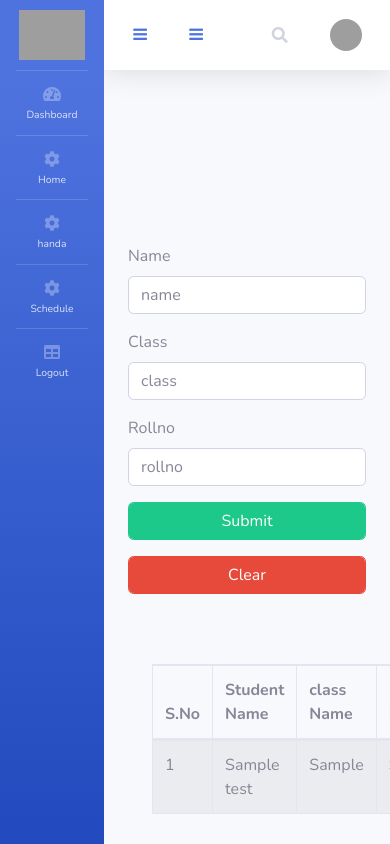
After one commit to vikaskumar1025/basicss, a PHP site: page /practice.php in a window 390 px wide. The commit adds this page. Run offline with PHP 8.4, Linux system fonts and the light colour scheme; a user stored in the database is signed in; tables that the repository leaves empty or names only in its code hold one stand-in row (values such as "Sample post"); grey boxes are pictures that could not be loaded.

Commit message:
dfggvdevdfvfdvdfgvdgvdfg

```diff
--- a/dbconnection.php
+++ b/dbconnection.php
@@ -2,14 +2,14 @@
 $servername = "localhost";
 $username = "root";
 $password = "";
-$dbname="power_house_db";
+$dbname="practice";
 try {
 
 
     $conn = new PDO("mysql:host=$servername;dbname=$dbname", $username, $password);
     // set the PDO error mode to exception
     $conn->setAttribute(PDO::ATTR_ERRMODE, PDO::ERRMODE_EXCEPTION);
-     echo "Connected successfully";
+    // echo "Connected successfully";
     }
 catch(PDOException $e)
     {
--- a/header.php
+++ b/header.php
@@ -80,6 +80,25 @@
 			  </div>
 			</div>
 		  </li>
+<!----add item handa---->
+<hr class="sidebar-divider my-0">
+	<!-- Nav Item - Home  Menu -->
+		  <li class="nav-item">
+				<a class="nav-link collapsed" href="#" data-toggle="collapse" data-target="#home" aria-expanded="true" aria-controls="home">
+				  <i class="fas fa-fw fa-cog"></i>
+				  <span>handa</span>
+				</a>
+			<div id="home" class="collapse" aria-labelledby="headingTwo" data-parent="#accordionSidebar">
+			  <div class="bg-white py-2 collapse-inner rounded">
+				<h6 class="collapse-header">handa :</h6>
+				<a class="collapse-item" href="addschool.php">Add School</a>
+				<a class="collapse-item" href="invoice.php">Generate Invoice</a>
+
+			  </div>
+			</div>
+		  </li>
+
+
 
 
 
@@ -100,6 +119,11 @@
     			  </div>
     			</div>
     		  </li>
+
+
+
+
+
 
 
 
@@ -133,6 +157,12 @@
 
           <!-- Sidebar Toggle (Topbar) -->
           <button id="sidebarToggleTop" class="btn btn-link d-md-none rounded-circle mr-3">
+            <i class="fa fa-bars"></i>
+          </button>
+
+
+<!----add toggle close button handa----->
+ <button id="sidebarToggleTop" class="btn btn-link d-md-none rounded-circle mr-3">
             <i class="fa fa-bars"></i>
           </button>
 
--- /dev/null
+++ b/practice.php
@@ -0,0 +1,296 @@
+<?php
+$pagename="practice.php";
+$tablename="test";
+include('header.php');
+
+extract($_REQUEST);
+
+if(isset($name))
+{
+insert($tablename);
+
+}
+
+
+if(isset($id))
+{
+destroy($id,$tablename);
+}
+
+
+?>
+<!----start code here--->
+<form method="post" name="myform" action="practice.php" id="myform" >
+      <div class="container">
+           <div class="row">
+                <div class="col-md-4">
+                </div>
+                 <div class="col-md-1">
+                     <label for="male">Name</label>
+                   </div>
+                <div class="col-md-3">
+                      <div class="form-group">
+                        <input type="text" name="name"  id="name" class="form-control" placeholder="name" required>
+                       </div>
+                 </div>
+                        <div class="col-md-4">
+                        </div>
+           </div>
+
+  <div class="row">
+                <div class="col-md-4">
+
+                </div>
+                 <div class="col-md-1">
+                 <label for="male">Class</label>
+                    </div>
+                <div class="col-md-3">
+                      <div class="form-group">
+                        <input type="text" name="name"  id="class" class="form-control" placeholder="class" required>
+                       </div>
+                 </div>
+                        <div class="col-md-4">
+                        </div>
+           </div>
+
+  <div class="row">
+                <div class="col-md-4">
+                </div>
+                <div class="col-md-1">
+                    <label for="male">Rollno</label>
+                         </div>
+                <div class="col-md-3">
+                      <div class="form-group">
+                        <input type="text" name="rollno"  id="rollno" class="form-control" placeholder="rollno" required>
+                       </div>
+                 </div>
+                        <div class="col-md-4">
+                        </div>
+           </div>
+
+
+            <div class="row">
+                  <div class="col-md-4"></div>
+                  <div class="col-md-2">
+                        <div class="form-group">
+                              <input type="submit"  class="btn btn-success form-control">
+                        </div>
+                  </div>
+
+                   <div class="col-md-2">
+                          <div class="form-group">
+                             <input type="reset" value="Clear"  class="btn btn-danger form-control">
+                           </div>
+                                    </div>
+                  <div class="col-md-2"></div>
+
+
+            </div>
+
+</form>
+<br>
+<br>
+
+<div class="container">
+ <div class="row ">
+	<div class="col-md-12">
+	  <table id="example" class="table table-striped table-bordered" style="width:100%">
+        <thead>
+            <tr>
+                <th>S.No</th>
+				<th>Student Name</th>
+				<th>class Name</th>
+					<th>Rollno </th>
+						<th>Action Delete</th>
+            </tr>
+        </thead>
+        <tbody>
+
+<?php $rows=select($tablename);
+
+
+							  if($rows!=null)
+							  {
+								  $count=1;
+								foreach($rows as $row)
+								{
+
+								$id=$row['id'];
+								$name=$row['name'];
+							    $class=$row['class'];
+								$roll=$row['roll'];
+
+							echo "<tr><td>$count</td>
+
+							<td>$name</td>
+							<td>$class</td>
+							<td>$roll</td>
+
+
+							<td><div class='btn btn-danger' onclick=del($id,this)>Delete</div></td>
+								<td><div class='btn btn-danger' onclick=edit($id)>edit</div></td>
+							</tr>";
+
+						$count=$count+1;
+								}
+							  }
+?>
+
+        </tbody>
+
+    </table>
+
+
+	</div>
+	 </div>
+</div>
+
+
+<br>
+
+
+<script type="text/javascript">
+$(document).ready(function (e) {
+	$("#myform").on('submit',(function(e) {
+
+			e.preventDefault();
+
+
+
+					$.ajax({
+						url: "<?php echo $pagename ?>",
+						type: "POST",
+						data:  new FormData(this),
+						contentType: false,
+						cache: false,
+						processData:false,
+						success: function(data)
+						{
+						alert(data);
+
+						window.location.href= "<?php echo $pagename ?>";
+						},
+						error: function()
+						{
+
+							alert("Something went Wrong !");
+						}
+
+
+				   });
+
+
+
+
+	}));
+});
+
+
+</script>
+
+
+
+
+
+<script>
+
+ $(document).ready(function() {
+    $('#example').DataTable();
+} );
+
+
+	function del(id,o)
+	{
+		//alert(id);
+		if(confirm('Are you sure want to delete?'))
+		{
+			 var p=o.parentNode.parentNode;
+             p.parentNode.removeChild(p);
+
+				$.ajax({
+						url:  "<?php echo $pagename ?>",
+						type: "POST",
+						data:  {"id":id},
+						success: function(data)
+						{
+						alert(data);
+						},
+						error: function()
+						{
+
+							alert("Something went Wrong !");
+						}
+
+
+				   });
+
+			//window.location.href='vapaar.php?id='+id;
+		}
+	}
+
+</script>
+
+
+
+ <!-- Modal -->
+  <div class="modal fade" id="myModal" role="dialog">
+    <div class="modal-dialog">
+
+      <!-- Modal content-->
+      <div class="modal-content">
+        <div class="modal-header">
+          <button type="button" class="close" data-dismiss="modal">&times;</button>
+          <h4 class="modal-title">Modal Header</h4>
+        </div>
+        <div class="modal-body">
+          <form method="post" name="myform" action="practice.php" id="myform" >
+                <div class="container">
+                     <div class="row">
+                          <div class="col-md-4">
+                          </div>
+                           <div class="col-md-1">
+                               <label for="male">Name</label>
+                             </div>
+                          <div class="col-md-3">
+                                <div class="form-group">
+                                  <input type="text" name="name"  id="name" class="form-control" placeholder="name" required>
+                                 </div>
+                           </div>
+                                  <div class="col-md-4">
+                                  </div>
+                     </div>
+
+            <div class="row">
+                          <div class="col-md-4">
+
+                          </div>
+                           <div class="col-md-1">
+                           <label for="male">Class</label>
+                              </div>
+                          <div class="col-md-3">
+                                <div class="form-group">
+                                  <input type="text" name="name"  id="class" class="form-control" placeholder="class" required>
+                                 </div>
+                           </div>
+                                  <div class="col-md-4">
+                                  </div>
+               </div>
+        </div>
+        </form>
+        <div class="modal-footer">
+          <button type="button" class="btn btn-default" data-dismiss="modal">Close</button>
+        </div>
+      </div>
+
+    </div>
+  </div>
+
+
+
+
+
+<?php
+
+include('footer.php');
+
+?>
--- a/test.php
+++ b/test.php
@@ -17,7 +17,7 @@ include ("dbconnection.php");
 				}
 				$query="insert into $tablename values($valnew)";
 				$sql =$GLOBALS['conn']->prepare ($query);
-				echo $query;
+				//echo $query;
 				$sql->execute() or die(print_r($sql->errorInfo(), true));
 				echo "<script>alert('Data inseted Successfully')</script>";
 }
```
